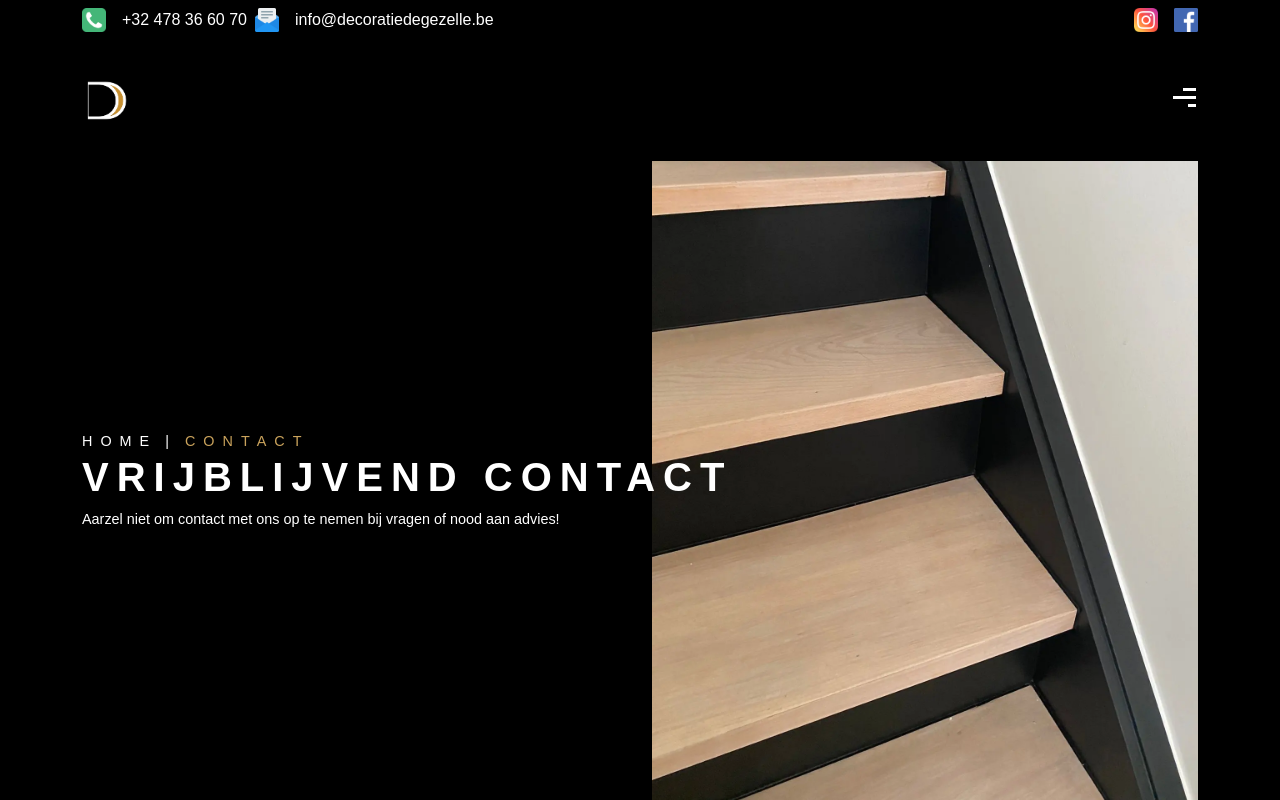
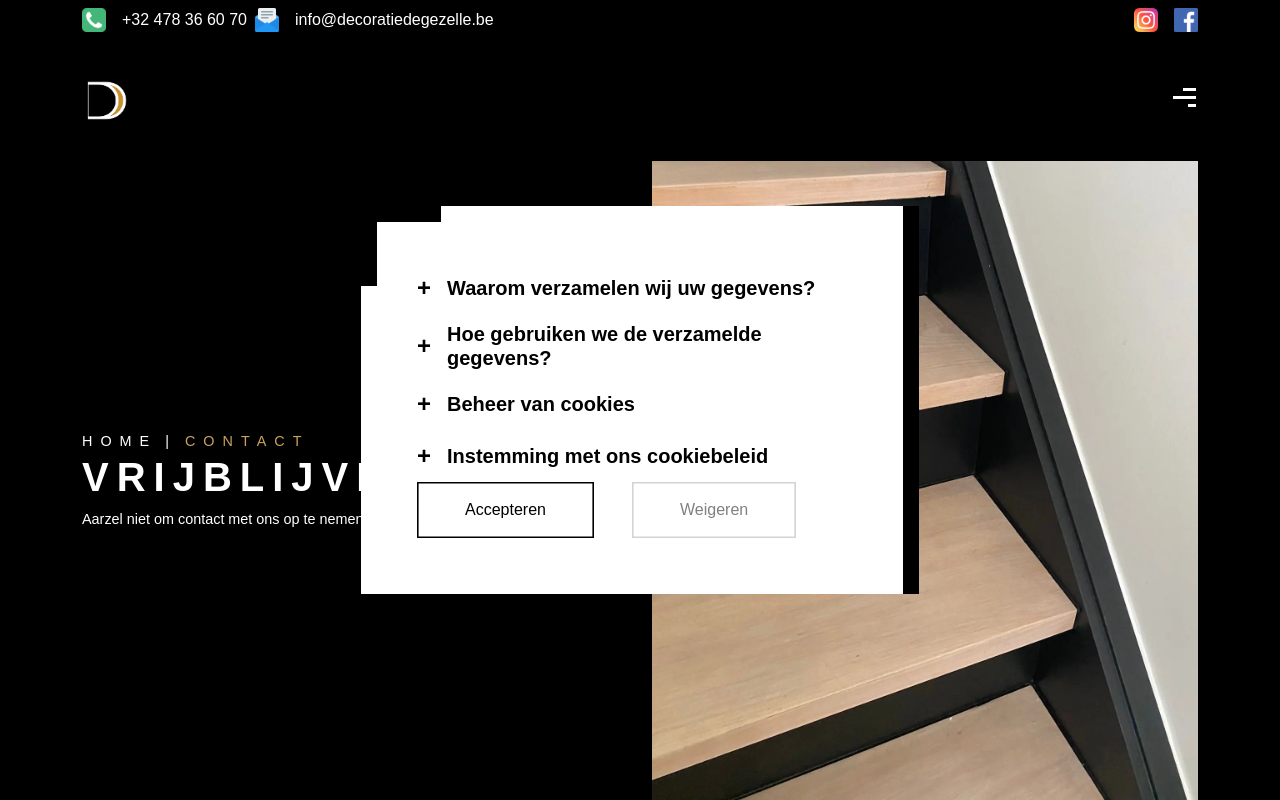
Before and after one commit to ThibautDelporte98/decoratiedegezelle-version2, a React (Create React App) app: page /contact in a window 1280 px wide. Shown: the top 800 px of the page. Built offline with nearby package versions, Linux system fonts and the light colour scheme; a web font is replaced by a local one.

Commit message:
coookies try

```diff
--- a/src/App.js
+++ b/src/App.js
@@ -11,7 +11,7 @@ import DataProjects from "./components/services/data/overview";
 import DataRefs from "./components/references/data/Data";
 import Footer from "./components/footer/Footer";
 import Cta from "./components/call-to-actions/cta";
-// import CookieAcceptance from "./components/cookies/cookie";
+import CookieAcceptance from "./components/cookies/cookie";
 
 
 function App() {
@@ -20,7 +20,7 @@ function App() {
 
   return (
     <>
-      {/* <CookieAcceptance /> */}
+      <CookieAcceptance />
       <Nav />
       <HeaderLarge
         title="schilder & decoratiewerken"
--- a/src/components/cookies/cookie.js
+++ b/src/components/cookies/cookie.js
@@ -1,4 +1,5 @@
 import React, { useEffect, useState } from "react";
+import { RouterProvider} from "react-router-dom";
 import Cookies from "js-cookie";
 import Button from "../buttons/button";
 import "../../scss/cookies/cookies.scss";
--- a/src/index.js
+++ b/src/index.js
@@ -13,6 +13,7 @@ import Realisation from "./pages/realisatie";
 import ConditionsPage from "./pages/algemene-voorwaarden";
 import PolicyPage from "./pages/privacybeleid";
 import NotFound from "./pages/NotFound";
+import CookieBanner from "./components/cookies/cookie";
 import reportWebVitals from "./reportWebVitals";
 
 const router = createBrowserRouter([
--- a/src/pages/contact.js
+++ b/src/pages/contact.js
@@ -5,12 +5,15 @@ import Footer from "../components/footer/Footer.js";
 import ContactElements from "../components/contact/contact.js";
 import dataWithLinks from "../components/contact/data/social.js";
 import image from "../images/contact/contact.webp";
+import CookieBanner from "../components/cookies/cookie.js";
+
 
 function Contact() {
 
   return (
     <div>
       <Nav />
+      <CookieBanner />
       <Header
         title="Vrijblijvend contact"
         text="Aarzel niet om contact met ons op te nemen bij vragen of nood aan advies!"
--- a/src/pages/diensten.js
+++ b/src/pages/diensten.js
@@ -5,12 +5,13 @@ import Overview from "../components/services/overview.js";
 import Data from "../components/services/data/overview.js";
 import Cta from "../components/call-to-actions/cta.js";
 import Header from "../components/page-title/header.js";
-// import CookieBanner from "../components/cookies/cookie.js";
+import CookieBanner from "../components/cookies/cookie.js";
 
 function Services() {
   return (
     <div>
       <Nav />
+      <CookieBanner />
       <Header
         height={40}
         heightState={true}
@@ -24,7 +25,6 @@ function Services() {
       />
       <Overview items={Data} />
       <Cta />
-      {/* <CookieBanner /> */}
       <Footer />
     </div>
   );
--- a/src/pages/realisaties.js
+++ b/src/pages/realisaties.js
@@ -4,6 +4,8 @@ import Footer from "../components/footer/Footer.js";
 import Overview from "../components/references/oveview.js";
 import Header from "../components/page-title/header.js";
 import Data from "../components/references/data/Data.js";
+import CookieBanner from "../components/cookies/cookie.js";
+
 
 
 function References() {
@@ -11,6 +13,7 @@ function References() {
   return (
     <div>
       <Nav />
+      <CookieBanner />
       <Header
         height={40}
         heightState={true}
```
